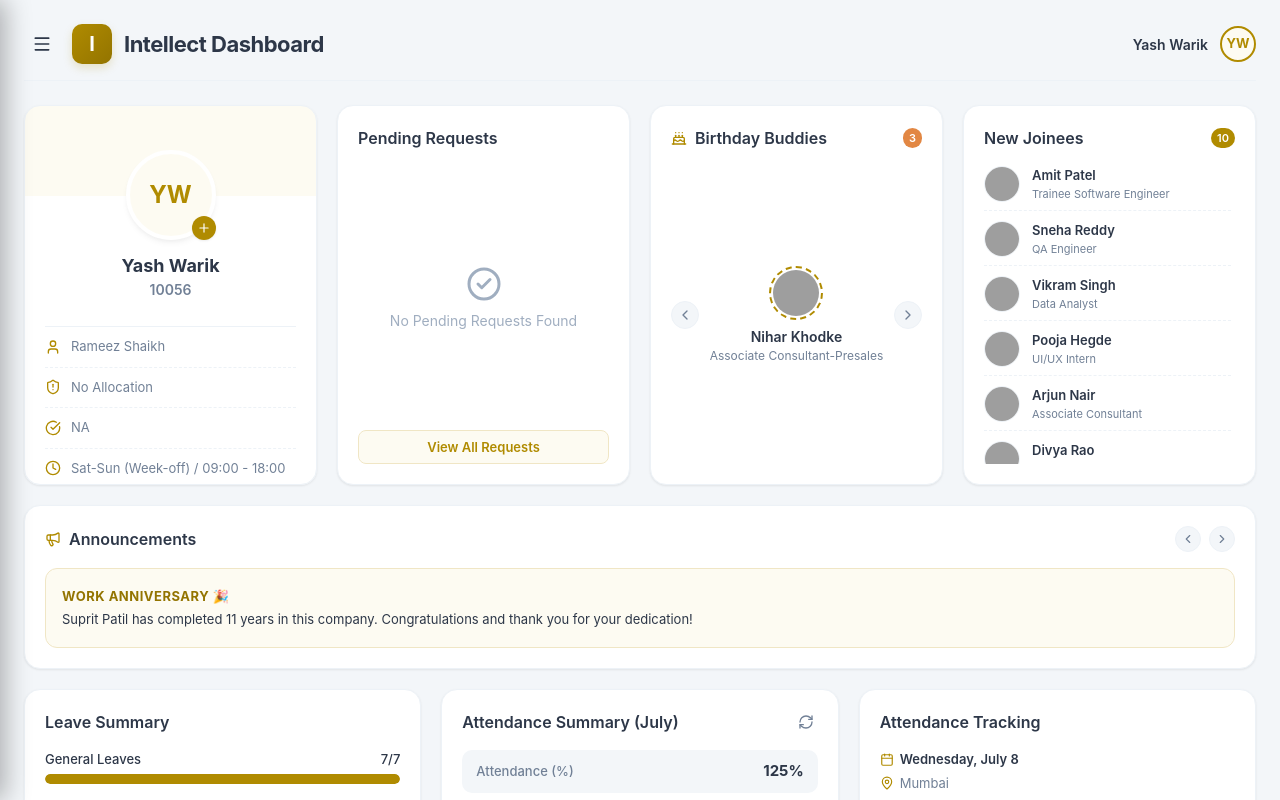
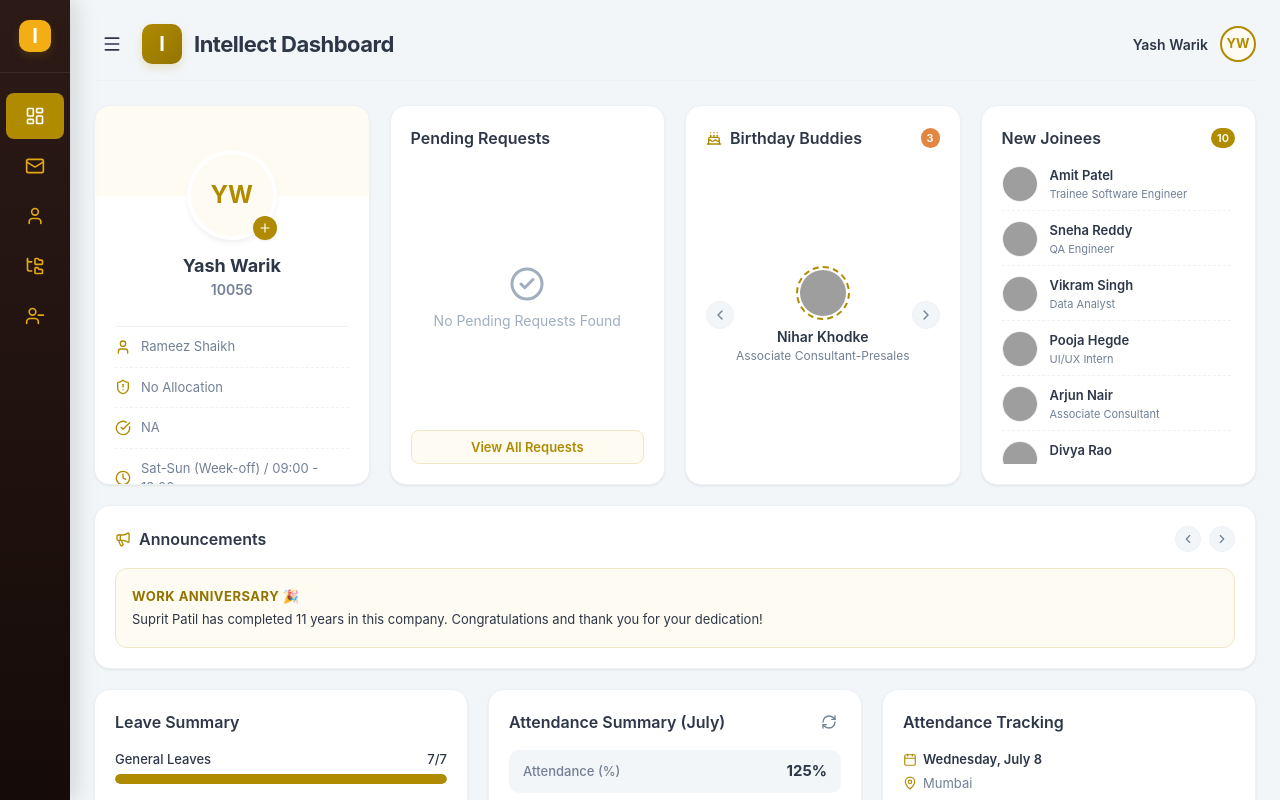
Before and after one commit to yashwarik121/intellectBW, a React (Vite) app: page / in a window 1280 px wide. Shown: the top 800 px of the page. Built offline with nearby package versions, Linux system fonts and the light colour scheme; grey boxes are pictures that could not be loaded.

Commit message:
add sweetalert2 and interactive mini sidebar

```diff
--- a/package.json
+++ b/package.json
@@ -13,7 +13,8 @@
     "lucide-react": "^1.23.0",
     "react": "^19.2.7",
     "react-dom": "^19.2.7",
-    "react-hook-form": "^7.81.0"
+    "react-hook-form": "^7.81.0",
+    "sweetalert2": "^11.26.25"
   },
   "devDependencies": {
     "@types/react": "^19.2.17",
--- a/src/App.css
+++ b/src/App.css
@@ -1,7 +1,7 @@
 /* Layout Elements */
 .dashboard-container {
   max-width: 1300px;
-  margin: 0 auto;
+  margin: 0 auto 0 70px;
   padding: 24px;
   min-height: 100vh;
 }
@@ -982,20 +982,20 @@
   top: 0;
   left: 0;
   height: 100vh;
-  width: 280px;
+  width: 70px;
   background: linear-gradient(180deg, #2c1a16 0%, #150b09 100%);
   z-index: 1000;
-  transform: translateX(-100%);
-  transition: transform 0.3s cubic-bezier(0.16, 1, 0.3, 1);
-  box-shadow: 5px 0 25px rgba(0, 0, 0, 0.3);
+  transition: width 0.3s cubic-bezier(0.16, 1, 0.3, 1);
+  box-shadow: 5px 0 25px rgba(0, 0, 0, 0.15);
   display: flex;
   flex-direction: column;
   padding: 20px 0;
   color: #fff;
+  overflow: hidden;
 }
 
 .sidebar-drawer.open {
-  transform: translateX(0);
+  width: 240px;
 }
 
 .sidebar-header-box {
--- a/src/App.jsx
+++ b/src/App.jsx
@@ -1,5 +1,6 @@
 import React, { useState, useEffect } from 'react';
 import { Info, Menu } from 'lucide-react';
+import Swal from 'sweetalert2';
 import './App.css';
 
 import Dashboard from './pages/Dashboard';
@@ -133,10 +134,17 @@ function App() {
   };
 
   const showToast = (message) => {
-    setToast({ show: true, message });
-    setTimeout(() => {
-      setToast({ show: false, message: '' });
-    }, 3000);
+    Swal.mixin({
+      toast: true,
+      position: 'bottom-end',
+      showConfirmButton: false,
+      timer: 3000,
+      timerProgressBar: true,
+      confirmButtonColor: '#b08b00'
+    }).fire({
+      icon: 'success',
+      title: message
+    });
   };
 
   const handleRefreshAttendance = () => {
@@ -278,13 +286,6 @@ function App() {
           onUpdateStatus={handleUpdateRequestStatus}
         />
       )}
-
-      {toast.show && (
-        <div className="toast">
-          <Info size={16} />
-          <span>{toast.message}</span>
-        </div>
-      )}
     </div>
   );
 }
--- a/src/components/Sidebar.jsx
+++ b/src/components/Sidebar.jsx
@@ -1,18 +1,10 @@
-import React from 'react';
+import React, { useState } from 'react';
 import {
   LayoutDashboard,
   Mail,
   User,
   FolderTree,
   UserMinus,
-  UploadCloud,
-  History,
-  Briefcase,
-  HelpCircle,
-  Calendar,
-  CreditCard,
-  MoreHorizontal,
-  X,
   ChevronRight
 } from 'lucide-react';
 
@@ -21,33 +13,28 @@ const MENU_ITEMS = [
   { id: 'inbox', label: 'Inbox', icon: Mail, hasSubmenu: false },
   { id: 'personal', label: 'Personal Details', icon: User, hasSubmenu: false },
   { id: 'org', label: 'Organisation Info', icon: FolderTree, hasSubmenu: true },
-  { id: 'leave', label: 'Leave', icon: UserMinus, hasSubmenu: true },
-  { id: 'request', label: 'Request', icon: UploadCloud, hasSubmenu: true },
-  { id: 'logs', label: 'Daily Logs', icon: History, hasSubmenu: true },
-  { id: 'payroll', label: 'Payroll', icon: Briefcase, hasSubmenu: false },
-  { id: 'hr', label: 'Ask HR', icon: HelpCircle, hasSubmenu: true },
-  { id: 'calendar', label: 'Holiday Calendar', icon: Calendar, hasSubmenu: false },
-  { id: 'mediclaim', label: 'Mediclaim', icon: CreditCard, hasSubmenu: false },
-  { id: 'misc', label: 'Miscellaneous', icon: MoreHorizontal, hasSubmenu: true }
+  { id: 'leave', label: 'Leave', icon: UserMinus, hasSubmenu: true }
 ];
 
-function Sidebar({ isOpen, onClose, activeItem = 'dashboard', onItemClick }) {
+function Sidebar({ isOpen, setIsOpen, activeItem = 'dashboard', onItemClick }) {
   return (
-    <>
-      {isOpen && <div className="sidebar-backdrop" onClick={onClose}></div>}
-
-      <div className={`sidebar-drawer ${isOpen ? 'open' : ''}`}>
-        <div className="sidebar-header-box">
+    <div
+      className={`sidebar-drawer ${isOpen ? 'open' : ''}`}
+      onMouseLeave={() => setIsOpen(false)}
+      style={{
+        transform: 'none',
+        width: isOpen ? '240px' : '70px',
+        transition: 'width 0.3s cubic-bezier(0.16, 1, 0.3, 1)',
+      }}
+    >
+      <div className="sidebar-header-box" style={{ padding: isOpen ? '0 20px 20px 20px' : '0 10px 20px 10px', justifyContent: isOpen ? 'space-between' : 'center' }}>
         <div className="sidebar-logo">
-            <div className="logo-icon" style={{ background: '#f3ad15' }}>I</div>
-            <span>Intellect S-bar</span>
+          <div className="logo-icon" style={{ background: '#f3ad15', width: '32px', height: '32px', minWidth: '32px' }}>I</div>
+          {isOpen && <span style={{ transition: 'opacity 0.2s', opacity: 1, whiteSpace: 'nowrap' }}>Intellect</span>}
         </div>
-          <button className="sidebar-close-btn" onClick={onClose} title="Close sidebar">
-            <X size={18} />
-          </button>
       </div>
 
-        <div className="sidebar-nav-list">
+      <div className="sidebar-nav-list" style={{ padding: isOpen ? '20px 10px' : '20px 6px' }}>
         {MENU_ITEMS.map((item) => {
           const IconComponent = item.icon;
           const isActive = activeItem === item.id;
@@ -56,22 +43,28 @@ function Sidebar({ isOpen, onClose, activeItem = 'dashboard', onItemClick }) {
             <div
               key={item.id}
               className={`sidebar-nav-item ${isActive ? 'active' : ''}`}
+              title={!isOpen ? item.label : ''}
               onClick={() => {
                 onItemClick(item.id);
-                  onClose();
+              }}
+              style={{
+                justifyContent: isOpen ? 'space-between' : 'center',
+                padding: isOpen ? '12px 16px' : '12px 0',
+                borderRadius: '8px',
+                height: '46px',
+                position: 'relative'
               }}
             >
-                <div className="sidebar-item-left">
-                  <IconComponent size={18} />
-                  <span>{item.label}</span>
+              <div className="sidebar-item-left" style={{ justifyContent: isOpen ? 'flex-start' : 'center', width: '100%' }}>
+                <IconComponent size={20} style={{ minWidth: '20px' }} />
+                {isOpen && <span style={{ whiteSpace: 'nowrap' }}>{item.label}</span>}
               </div>
-                {item.hasSubmenu && <ChevronRight size={14} style={{ opacity: 0.7 }} />}
+              {isOpen && item.hasSubmenu && <ChevronRight size={14} style={{ opacity: 0.7 }} />}
             </div>
           );
         })}
       </div>
     </div>
-    </>
   );
 }
 
--- a/src/pages/PersonalDetailsPage.jsx
+++ b/src/pages/PersonalDetailsPage.jsx
@@ -1,6 +1,7 @@
 import React, { useState } from 'react';
 import { useForm } from 'react-hook-form';
 import { Mail, Phone, Clock, X, Plus, Trash2 } from 'lucide-react';
+import Swal from 'sweetalert2';
 import Tabs from '../components/Tabs';
 
 function PersonalDetailsPage({ profileData, onSaveProfile }) {
@@ -66,7 +67,12 @@ function PersonalDetailsPage({ profileData, onSaveProfile }) {
       name: `${data.firstName} ${data.lastName}`,
       personalInfo: data
     });
-    alert('Personal Info saved successfully!');
+    Swal.fire({
+      icon: 'success',
+      title: 'Saved Successfully',
+      text: 'Personal info has been updated.',
+      confirmButtonColor: '#b08b00'
+    });
   };
 
   const onSaveAddressInfo = (data) => {
@@ -74,7 +80,12 @@ function PersonalDetailsPage({ profileData, onSaveProfile }) {
       ...profileData,
       addressInfo: data
     });
-    alert('Address Details saved successfully!');
+    Swal.fire({
+      icon: 'success',
+      title: 'Address Saved',
+      text: 'Address details have been updated.',
+      confirmButtonColor: '#b08b00'
+    });
   };
 
   const onSaveContactInfo = (data) => {
@@ -82,7 +93,12 @@ function PersonalDetailsPage({ profileData, onSaveProfile }) {
       ...profileData,
       contactInfo: data
     });
-    alert('Contact Details saved successfully!');
+    Swal.fire({
+      icon: 'success',
+      title: 'Contacts Saved',
+      text: 'Contact details have been updated.',
+      confirmButtonColor: '#b08b00'
+    });
   };
 
   const onAddFamilyMember = (data) => {
@@ -93,12 +109,34 @@ function PersonalDetailsPage({ profileData, onSaveProfile }) {
     setFamilyMembers([...familyMembers, newMember]);
     setShowFamilyModal(false);
     resetFamilyModal();
+    Swal.fire({
+      icon: 'success',
+      title: 'Member Added',
+      text: 'Family member detail has been recorded.',
+      confirmButtonColor: '#b08b00'
+    });
   };
 
   const onDeleteFamilyMember = (id) => {
-    if (window.confirm('Are you sure you want to remove this family member?')) {
-      setFamilyMembers(familyMembers.filter(m => m.id !== id));
-    }
+    Swal.fire({
+      title: 'Are you sure?',
+      text: 'Do you want to remove this family member?',
+      icon: 'warning',
+      showCancelButton: true,
+      confirmButtonColor: '#b08b00',
+      cancelButtonColor: '#718096',
+      confirmButtonText: 'Yes, remove!'
+    }).then((result) => {
+      if (result.isConfirmed) {
+        setFamilyMembers(familyMembers.filter(m => m.id !== id));
+        Swal.fire({
+          icon: 'success',
+          title: 'Removed!',
+          text: 'Family member detail has been removed.',
+          confirmButtonColor: '#b08b00'
+        });
+      }
+    });
   };
 
   // Reusable Tabs Config
```
Also changed, not shown: 1 other file (tests, documents, lock files or other folders). Lines whose indentation alone changed are shown as unchanged.
